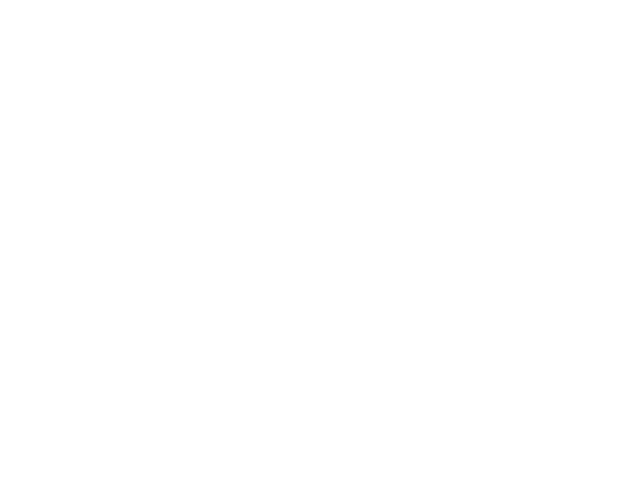
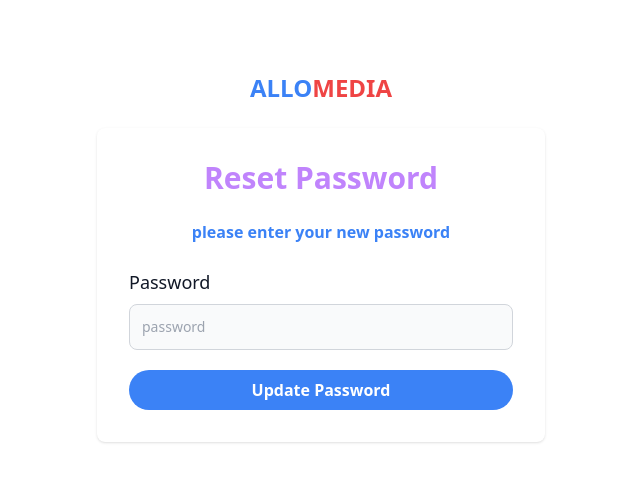
Before and after one commit to faissal17/AlloMedia-frontend, a React (Vite) app: page /resetPassword in a window 1280 px wide. Before the commit this address had no page. Shown: the top 482 px of the page, without its empty margins (319-959 px from the left). Built offline with nearby package versions, Linux system fonts and the light colour scheme.

Commit message:
create reset password page

```diff
--- a/src/App.jsx
+++ b/src/App.jsx
@@ -4,6 +4,7 @@ import landingPage from "./component/home/landingPage";
 import login from "./component/auth/login";
 import register from "./component/auth/register";
 import forgetPassword from "./component/auth/forgetPassword";
+import resetPassword from "./component/auth/resetPassword";
 import "./App.css";
 
 function App() {
@@ -15,6 +16,7 @@ function App() {
           <Route path="/login" Component={login} />
           <Route path="/register" Component={register} />
           <Route path="/forgetPassword" Component={forgetPassword} />
+          <Route path="/resetPassword" Component={resetPassword} />
         </Routes>
       </BrowserRouter>
     </React.Fragment>
--- /dev/null
+++ b/src/component/auth/resetPassword.jsx
@@ -0,0 +1,48 @@
+import React from "react";
+import { Link } from "react-router-dom";
+
+function resetPassword() {
+  return (
+    <React.Fragment>
+      <div className="flex flex-col items-center justify-center px-3 py-3 my-7">
+        <Link
+          to="/"
+          className="flex items-center mb-6 text-2xl font-bold text-blue-500 uppercase"
+        >
+          Allo<span className="text-red-500">Media</span>
+        </Link>
+        <div className="w-full bg-white rounded-lg shadow dark:border md:mt-0 sm:max-w-md xl:p-0 dark:bg-gray-800 dark:border-gray-700">
+          <div className="p-6 space-y-4 md:space-y-6 sm:p-8">
+            <h1 className="text-3xl text-purple-400 font-bold">
+              Reset Password
+            </h1>
+            <h4 className="text-md text-blue-500 font-semibold">
+              please enter your new password
+            </h4>
+            <form>
+              <div>
+                <label className="flex items-center my-2 text-lg font-medium text-gray-900 dark:text-white">
+                  Password
+                </label>
+                <input
+                  type="password"
+                  className="bg-gray-50 border border-gray-300 text-gray-900 sm:text-sm rounded-lg focus:ring-primary-600 focus:border-primary-600 block w-full p-3 dark:bg-gray-700 dark:border-gray-600 dark:placeholder-gray-400 dark:text-white"
+                  placeholder="password"
+                  required
+                />
+              </div>
+              <button
+                type="submit"
+                className="w-full bg-blue-500 hover:bg-blue-700 text-white font-bold py-2 px-4 mt-5 rounded-full"
+              >
+                Update Password
+              </button>
+            </form>
+          </div>
+        </div>
+      </div>
+    </React.Fragment>
+  );
+}
+
+export default resetPassword;
```
